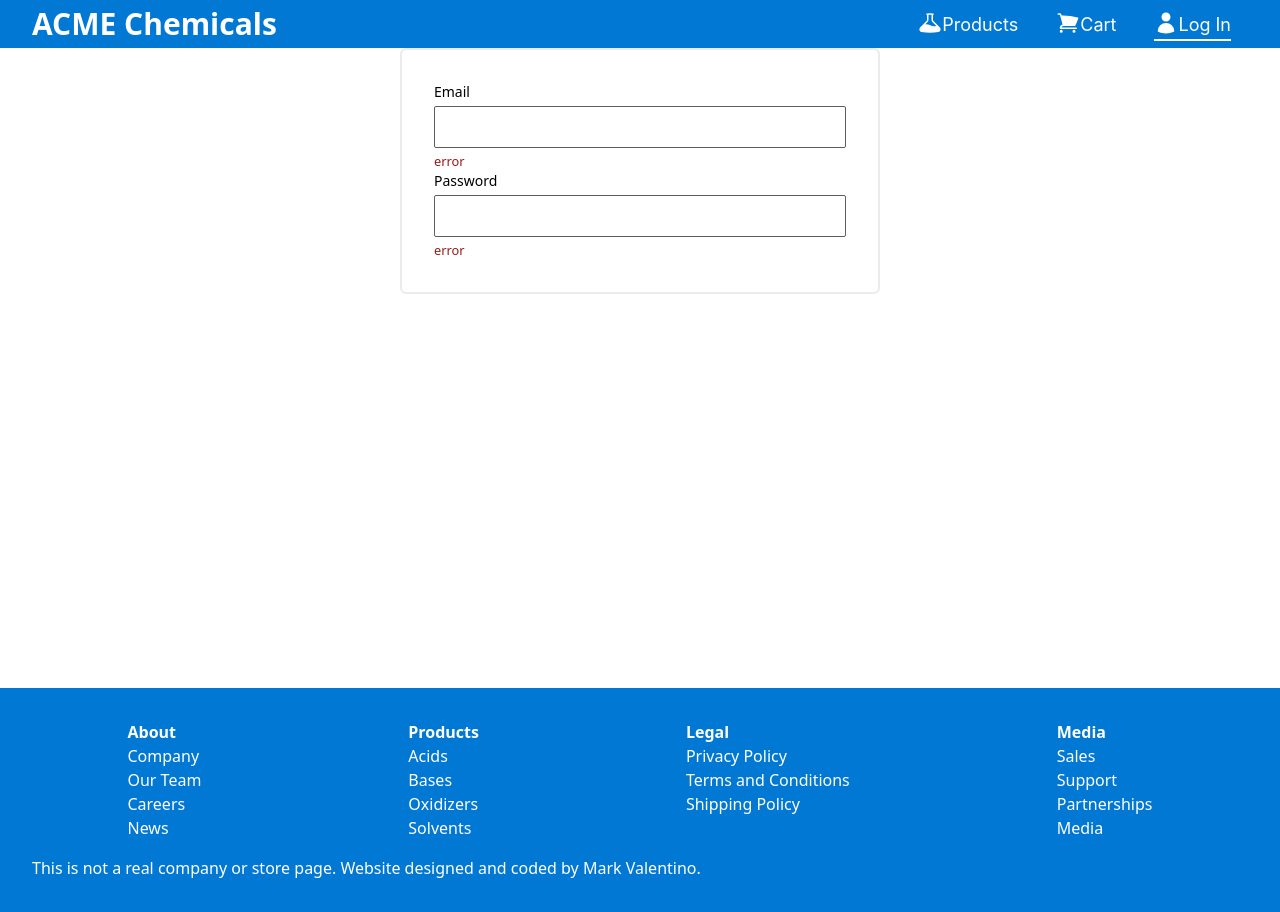
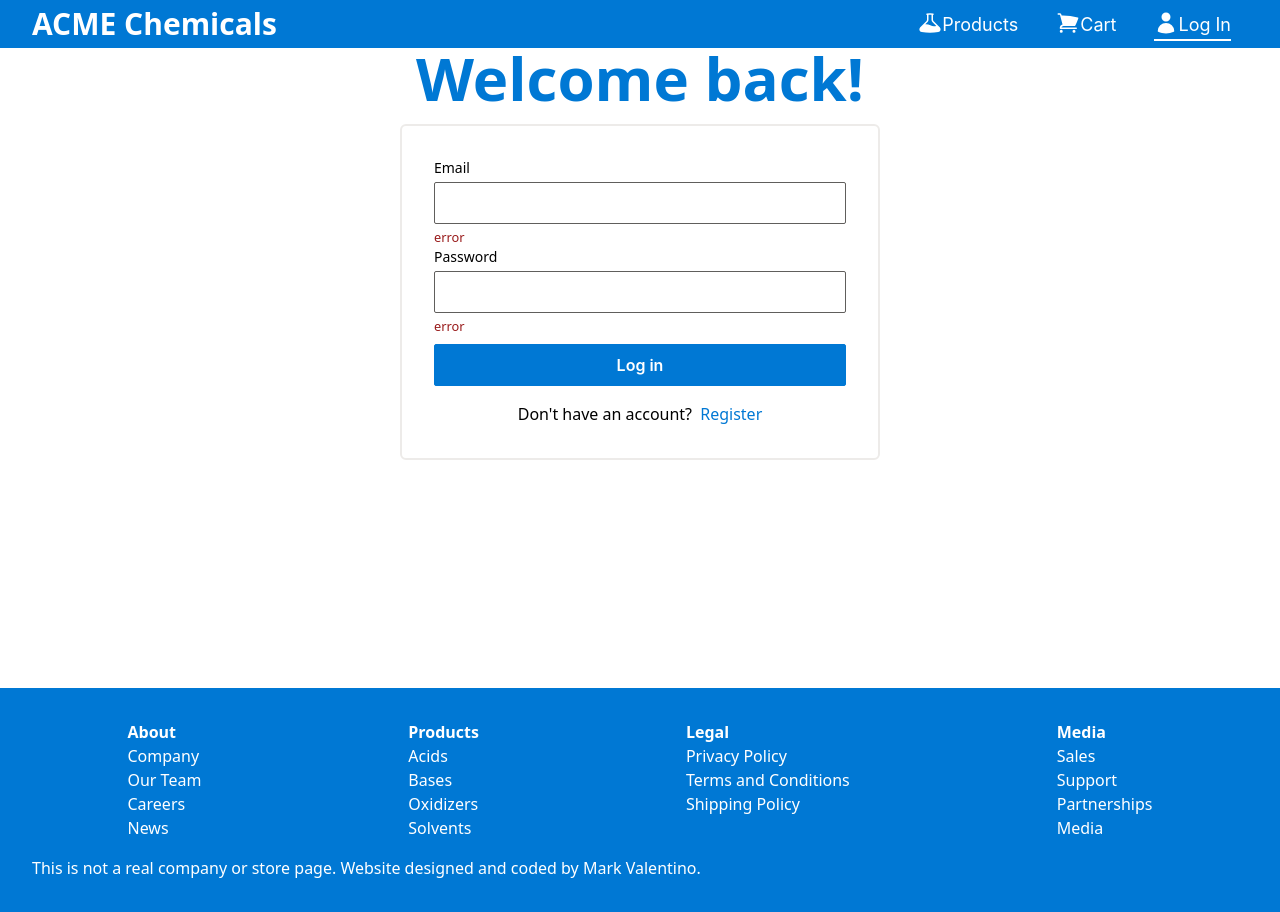
Before and after one commit to M-Valentino/ACME-Chemicals, a Next.js app: page /login in a window 1280 px wide. Built offline with nearby package versions, Linux system fonts and the light colour scheme.

Commit message:
fleshed out login page more

```diff
--- a/src/pages/login.tsx
+++ b/src/pages/login.tsx
@@ -1,24 +1,38 @@
+import Link from "next/link";
 import { MainWrapper } from "@/components/MainWrapper";
+import { Button } from "primereact/button";
 import { InputText } from "primereact/inputtext";
 
 export default function login() {
   return (
     <MainWrapper title="Log In">
-      <div className="border-secondary border-2 max-w-[480px] p-8 m-auto rounded-md">
+      <h1 className=" text-6xl text-primary font-extrabold text-center">Welcome back!</h1>
+      <div className="border-secondary border-2 max-w-[480px] p-8 m-auto rounded-md mt-4">
         <div className="flex flex-col gap-1">
-          <label htmlFor="email" className=" text-sm">Email</label>
+          <label htmlFor="email" className=" text-sm">
+            Email
+          </label>
           <InputText id="email" aria-describedby="email-help" />
           <small id="email-help" className=" text-red-800">
             error
           </small>
         </div>
         <div className="flex flex-col gap-1">
-          <label htmlFor="password" className=" text-sm">Password</label>
+          <label htmlFor="password" className=" text-sm">
+            Password
+          </label>
           <InputText id="password" aria-describedby="password-help" />
           <small id="password-help" className=" text-red-800">
             error
           </small>
         </div>
+        <Button label="Log in" className="w-full mt-2" />
+        <p className="mt-4 text-center">
+          Don't have an account?{" "}
+          <Link href="/register" className="text-primary ml-1">
+            Register
+          </Link>
+        </p>
       </div>
     </MainWrapper>
   );
```
